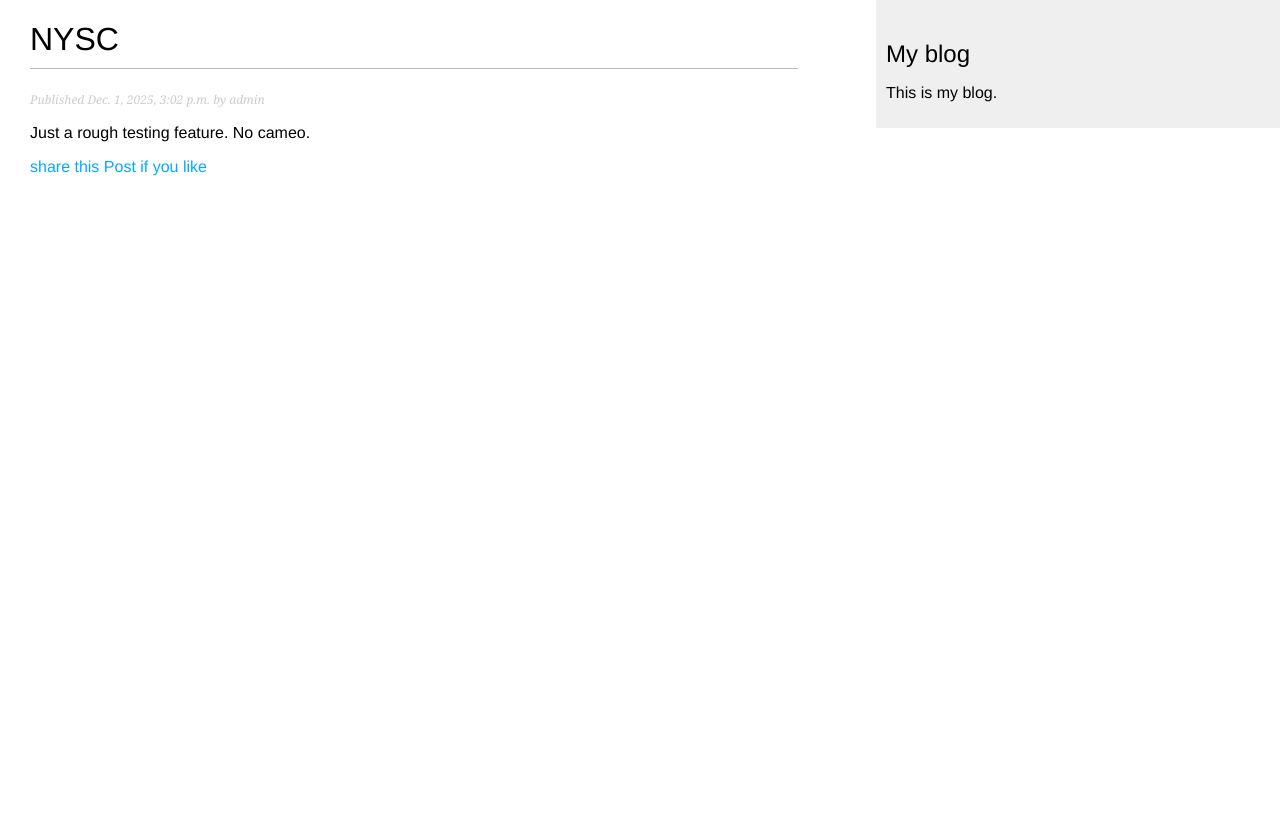
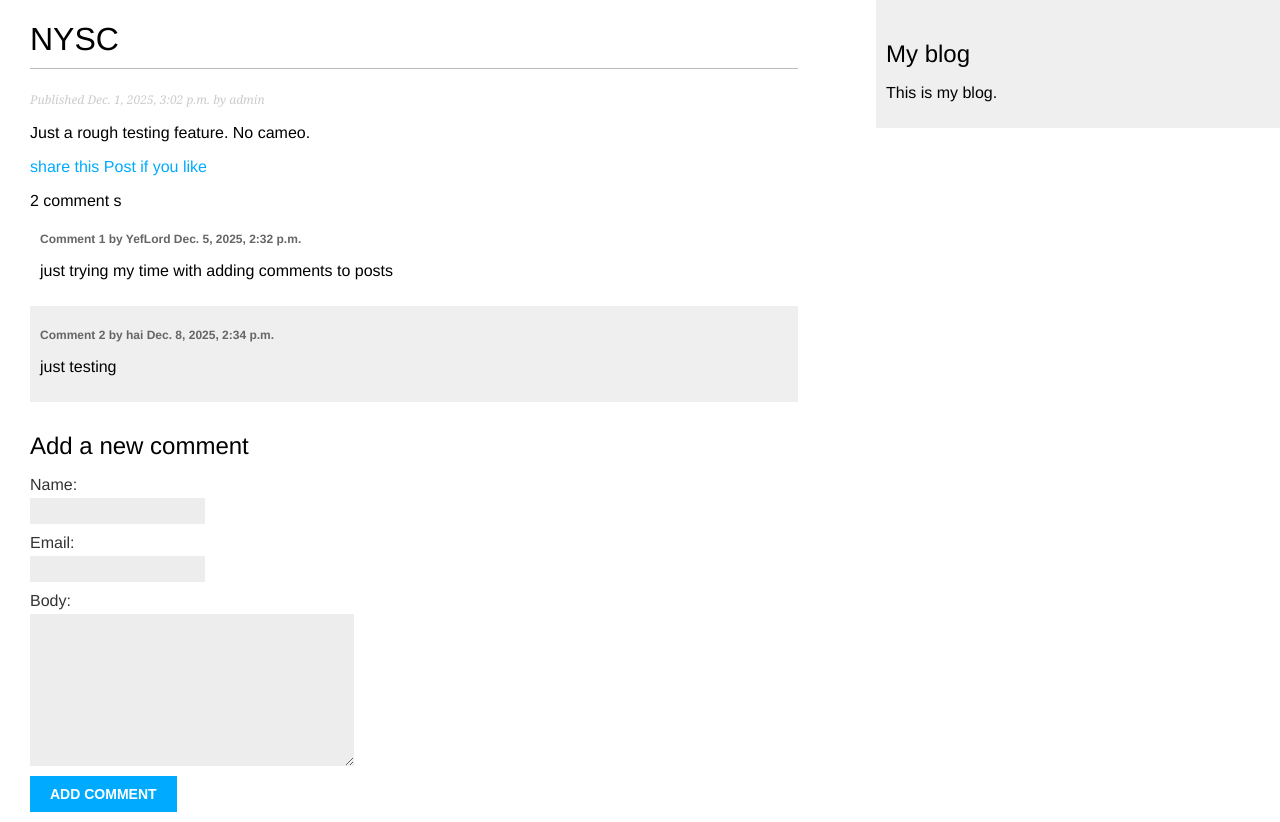
Before and after one commit to Apelumi/BlogApp, a Django app: a page that uses mysite/blog/templates/blog/post/detail.html in a window 1280 px wide. Before the commit the page ends 176 px from the top, so only its background shows below. Run offline with Django 5.2, Linux system fonts and the light colour scheme; data comes from the database, SQL or seed files in the repository; both versions use the stored data as it was after the commit.

Commit message:
Introduction of comments and displaying our comments in our detail view

```diff
--- a/mysite/blog/form.py
+++ b/mysite/blog/forms.py
@@ -1,5 +1,7 @@
 from django import forms
+from .models import Comment
 
+# this is a Form rendering only
 class EmailPostForm(forms.Form):
     name = forms.CharField(max_length=25)
     email = forms.EmailField()
@@ -8,3 +10,9 @@
         required=False,
         widget=forms.Textarea
     )
+
+#this is the modelform for our form
+class CommentModelForm(forms.ModelForm):
+    class Meta:
+        model = Comment
+        fields = ['name', 'email', 'body']
--- a/mysite/blog/models.py
+++ b/mysite/blog/models.py
@@ -61,3 +61,25 @@
                 self.slug
                 ]
             )
+
+class Comment(models.Model):
+    post = models.ForeignKey(
+        Post,
+        on_delete = models.CASCADE,
+        related_name = 'comments'
+    )
+    name = models.CharField(max_length=90)
+    email = models.EmailField()
+    body = models.TextField()
+    created = models.DateTimeField(auto_now_add=True)
+    updated = models.DateTimeField(auto_now = True)
+    active = models.BooleanField(default=True)
+
+    class Meta:
+        ordering = ['created']
+        indexes = [
+            models.Index(fields = ['created'])
+        ]
+
+    def __str__(self):
+        return f"comments by {self.name} from {self.email} on {self.post}"
--- a/mysite/blog/templates/blog/post/detail.html
+++ b/mysite/blog/templates/blog/post/detail.html
@@ -9,4 +9,20 @@
         share this Post if you like
         </a>
     </p>
+
+    {% with comments.count as total_comments  %}
+        {{total_comments}} comment {{total_comments|pluralize}}
+    {% endwith %}
+    {% for comment in comments %}
+        <div class="comment">
+            <p class="info">
+            Comment {{ forloop.counter }} by {{ comment.name }}
+            {{ comment.created }}
+            </p>
+        {{ comment.body|linebreaks }}
+        </div>
+    {% empty %}
+        <p>There are no comments.</p>
+    {% endfor %}
+    {% include "blog/post/includes/comment_form.html" %}
 {% endblock %}
--- /dev/null
+++ b/mysite/blog/templates/blog/post/includes/comment_form.html
@@ -0,0 +1,6 @@
+<h2>Add a new comment</h2>
+<form action="{% url "blog:post_comment" post.id %}" method="post">
+    {{ form.as_p }}
+    {% csrf_token %}
+    <p><input type="submit" value="Add comment"></p>
+</form>
--- a/mysite/blog/urls.py
+++ b/mysite/blog/urls.py
@@ -9,5 +9,6 @@
         views.post_detail,
         name = "post_detail"
         ),
-    path("<int:post_id>/share/", views.post_share, name="post_share")
+    path("<int:post_id>/share/", views.post_share, name="post_share"),
+    path("<int:post_id>/comment/", views.post_comment, name = "post_comment")
 ]
--- a/mysite/blog/views.py
+++ b/mysite/blog/views.py
@@ -1,10 +1,11 @@
 from django.shortcuts import render, get_object_or_404
 from django.http import Http404, request
-from .models import Post
+from .models import Post, Comment
 from django.core.paginator import Paginator, EmptyPage, PageNotAnInteger
 from django.views.generic import ListView
-from .form import EmailPostForm
+from .forms import EmailPostForm, CommentModelForm
 from django.core.mail import send_mail
+from django.views.decorators.http import require_POST
 
 class PostListView(ListView):
     queryset = Post.published.all()
@@ -50,11 +51,19 @@
         slug = post,
         publish__year = year,
         publish__month = month,
-        publish__day = day)
+        publish__day = day
+    )
+    # this is to list the current active comments for this post
+    comments = post.comments.filter(active = True)
+
+    # form for users to comment
+    form = CommentModelForm()
     return render(
         request,
         'blog/post/detail.html',
-        {"post": post}
+        {"post": post,
+         "comments": comments,
+         "form": form}
     )
 
 # form rendering and form validation
@@ -98,3 +107,28 @@
          "form": form,
          "sent": sent}
     )
+
+@require_POST
+def post_comment(request, post_id):
+    post = get_object_or_404(
+        Post,
+        id = post_id,
+        status = Post.Status.PUBLISHED
+    )
+    comment = None
+    form = CommentModelForm(data = request.POST)
+    if form.is_valid():
+        #create comment without saving to the database
+        comment = form.save(commit=False)
+        # Assign the post to the comment
+        comment.post = post
+        # save the comment to the database
+        comment.save()
+
+    return render(
+        request,
+        "blog/post/comment.html",
+        {"post": post,
+         "forms": form,
+         "comment": comment}
+    )
```
Also changed, not shown: mysite/blog/admin.py (+7 -1 lines), mysite/blog/templates/blog/post/comment.html (added, +10 -0 lines), mysite/blog/templates/blog/post/list.html (+11 -0 lines), mysite/blog/migrations/0005_comments.py (added), mysite/blog/migrations/0006_comment_delete_comments_and_more.py (added), mysite/blog/migrations/0007_alter_comment_post.py (added), mysite/db.sqlite3.
